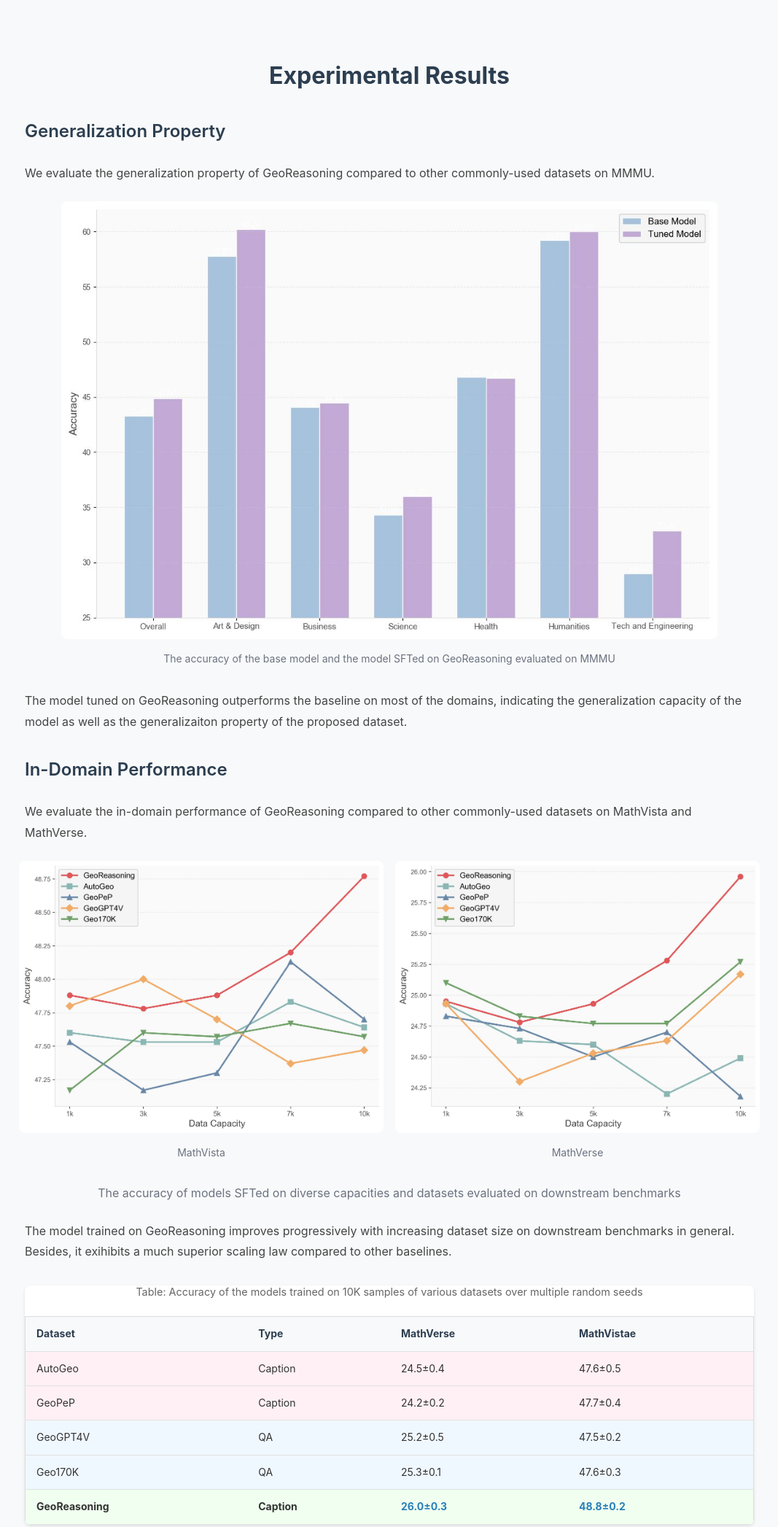
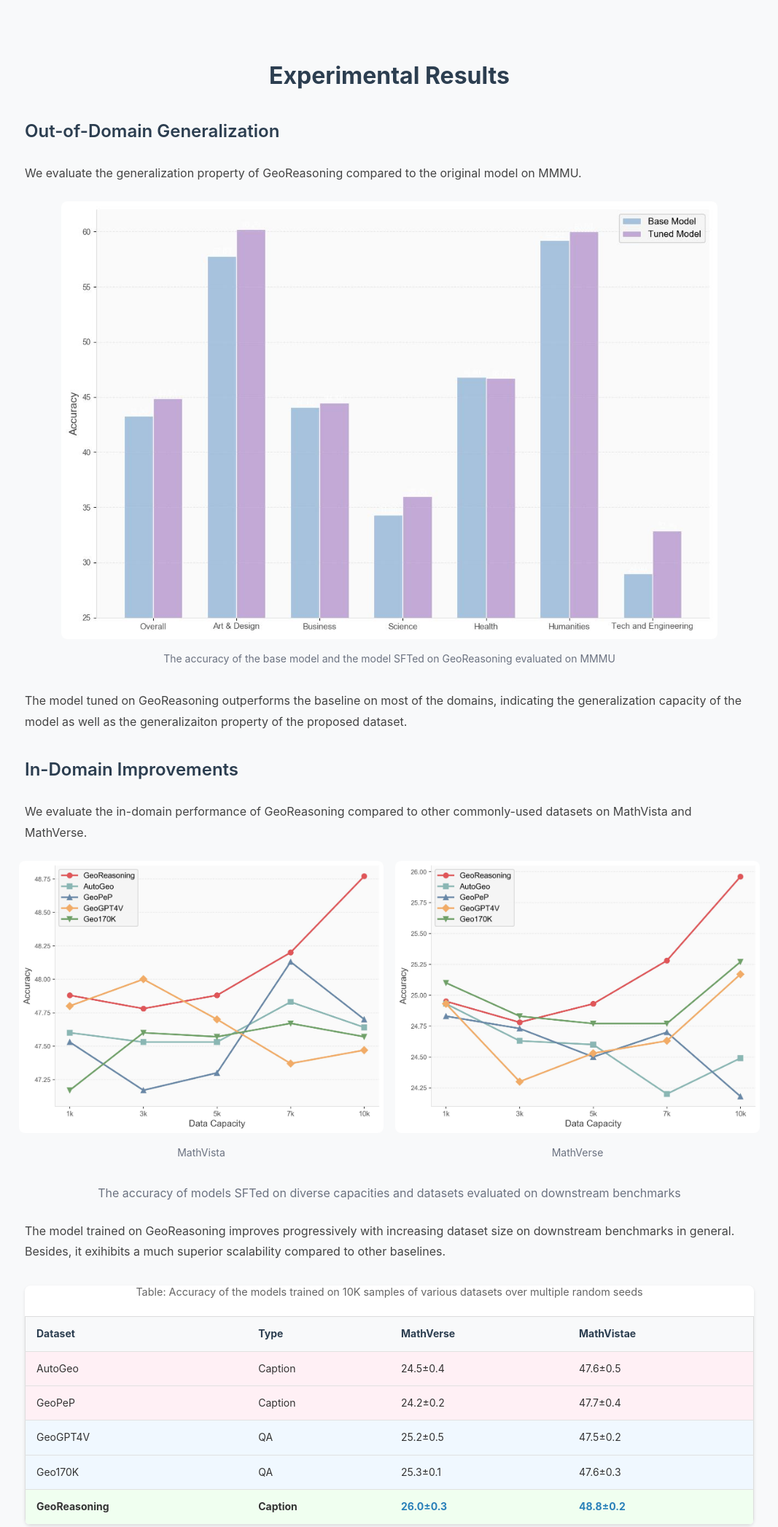
Before and after one commit to MachinePhoenix/GeoReasoning_blog, a plain HTML site: page index.html in a window 1280 px wide. Shown: the part 2038-4131 px from the top of the page at 73% size, without its empty margins (106-1173 px from the left). Drawn offline with nearby package versions, Linux system fonts and the light colour scheme; no server answers; some icons are missing; a web font is replaced by a local one.

Commit message:
Update index.html

```diff
--- a/index.html
+++ b/index.html
@@ -800,9 +800,9 @@
 
     <div class="results-container">
       <h2 class="section-title">Experimental Results</h2>
-      <h3 class="subsection-title">Generalization Property</h3>
+      <h3 class="subsection-title">Out-of-Domain Generalization</h3>
         <div class="description">
-            <p>We evaluate the generalization property of GeoReasoning compared to other commonly-used datasets on MMMU.</p>
+            <p>We evaluate the generalization property of GeoReasoning compared to the original model on MMMU.</p>
         </div>
           <div style="display: flex; justify-content: center; gap: 1rem; margin-bottom: 2rem;">
             <div style="flex: 0 0 90%; text-align: center;">
@@ -820,7 +820,7 @@
         </div>
 
 
-        <h3 class="subsection-title">In-Domain Performance</h3>
+        <h3 class="subsection-title">In-Domain Improvements</h3>
         <div class="description">
             <p> We evaluate the in-domain performance of GeoReasoning compared to other commonly-used datasets on MathVista and MathVerse.</p>
         </div>
@@ -846,11 +846,11 @@
         </div>
         <figcaption style="margin-top: 0.5rem; font-size: 1rem; color: #6b7280; text-align: center">
             <p>
-                The accuracy of models SFTed on diverse capacities and datasets evaluated on downstream benchmarks
+              The accuracy of models SFTed on diverse capacities and datasets evaluated on downstream benchmarks
             </p>
         </figcaption>
         <div class="description">
-            <p>The model trained on GeoReasoning improves progressively with increasing dataset size on downstream benchmarks in general. Besides, it exihibits a much superior scaling law compared to other baselines.</p>
+            <p>The model trained on GeoReasoning improves progressively with increasing dataset size on downstream benchmarks in general. Besides, it exihibits a much superior scalability compared to other baselines.</p>
         </div>
 
 
@@ -1103,6 +1103,7 @@
     <!-- </div> -->
 
     <h2 class="section-title">Case Study</h2>
+    <h3 class="subsection-title">MathVista</h3>
       <div class="description">
           <p>Here are some samples on geometry, arithmetic, numeric, and scientific domains from MathVista.</p>
       </div>
@@ -1133,8 +1134,12 @@
 
           </div>
         </div>
+        <div class="description">
+          <p>These cases demonstrate that the geometry captioning task boosts the mathematical reasoning capacity of base models.</p>
+      </div>
       </div>
 
+      <h3 class="subsection-title">MMMU</h3>
       <div class="description">
         <p>Here are some samples on engineering, physics, and economics domains from MMMU.</p>
     </div>
```
